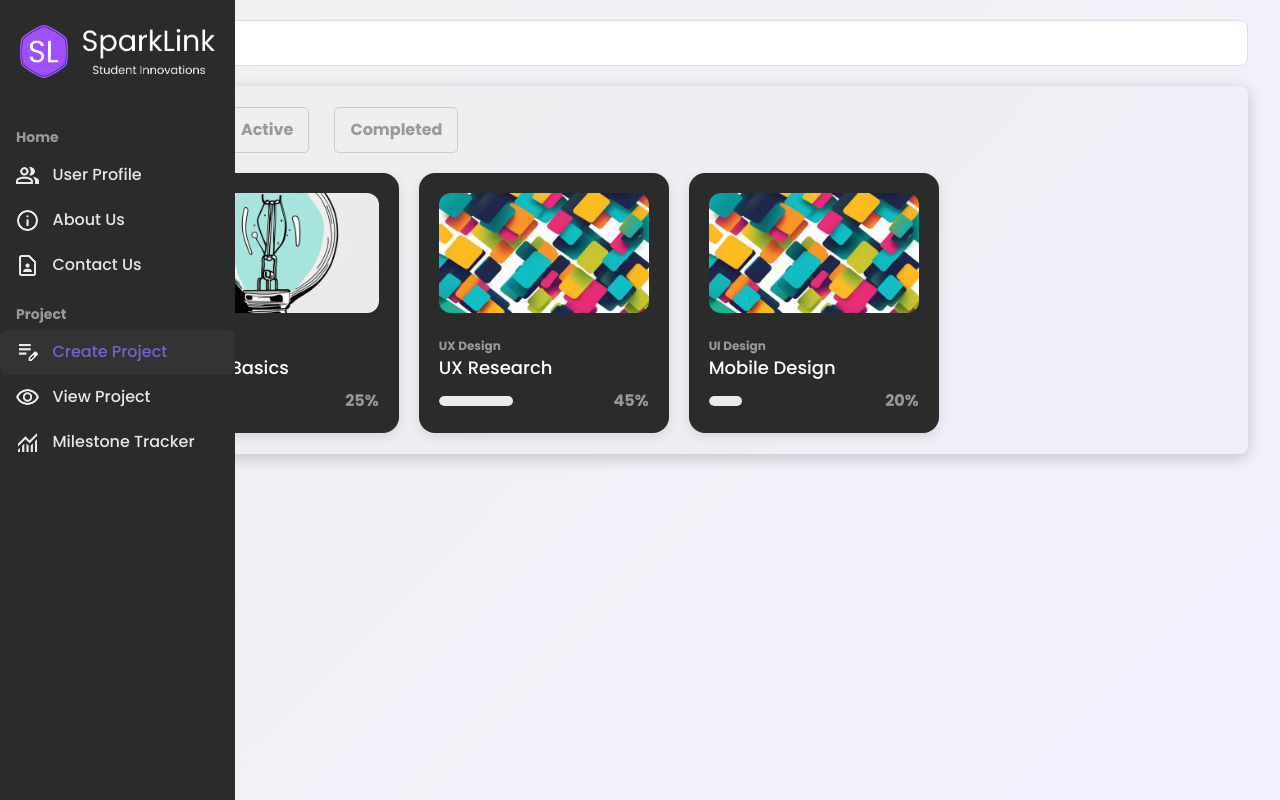
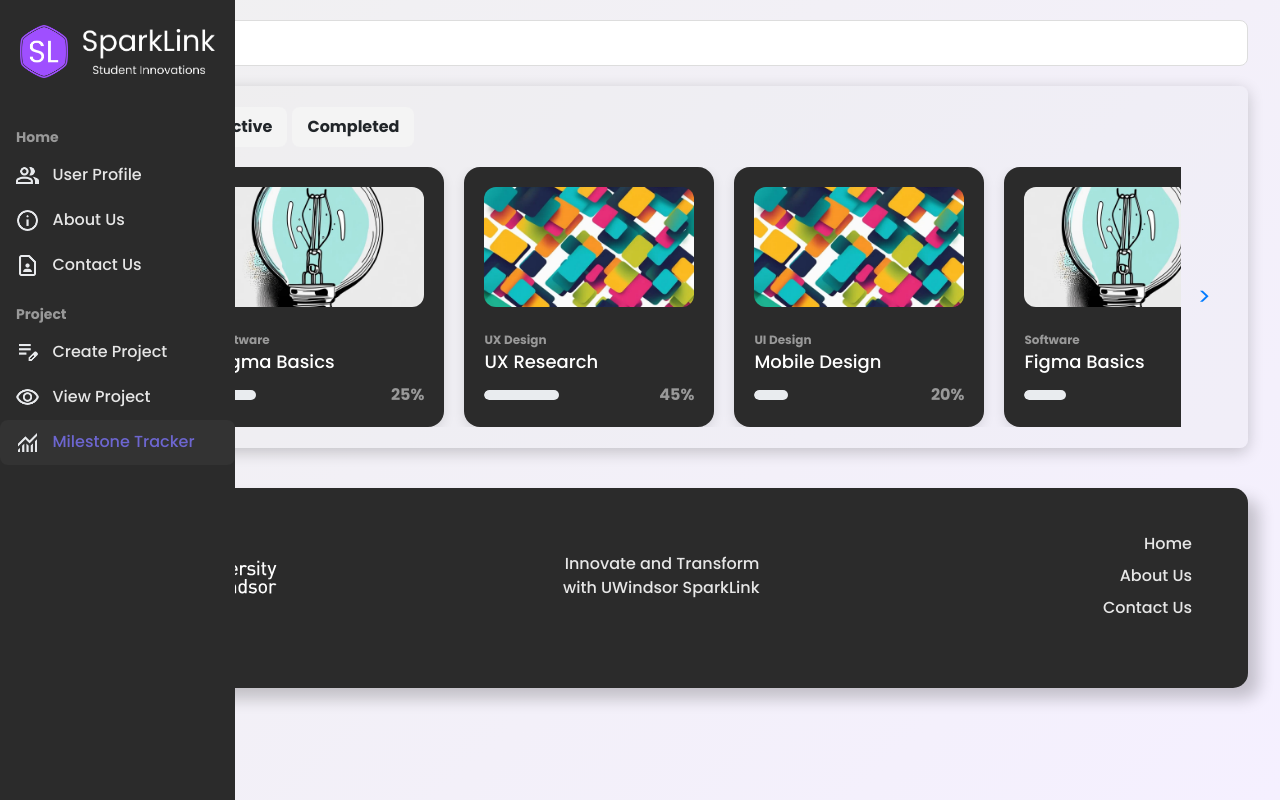
Before and after one commit to pooja-vish/SparkLink, a React (Create React App) app in the folder sparklink/: page /progress in a window 1280 px wide. Built offline with nearby package versions, Linux system fonts and the light colour scheme.

Commit message:
Progress Tracker, Menu and Footer

```diff
--- /dev/null
+++ b/sparklink/src/component/footer/FooterComponent.css
@@ -0,0 +1,26 @@
+/* .footer-container {
+    padding: 0 35px 35px 65px !important;
+} */
+
+.container-fluid.footer-background {
+    /* background: linear-gradient(135deg, #2b2b2b, #555555 70%, #888888); */
+    background-color: #2b2b2b;
+    border-radius: 15px;
+    height: 200px;
+    padding: 20px;
+    margin: 10px 0;
+    box-shadow: 11px 11px 16px rgba(0, 0, 0, 0.2);
+    transition: transform 0.2s, box-shadow 0.2s;
+}
+
+.text-footer {
+    font-family: "Poppins", sans-serif;
+    font-weight: 500;
+    color: #E6E6E6;
+    font-style: normal;
+}
+
+.UWindsor-footer-logo {
+    height: 45%;
+    width: 100%;
+}
--- /dev/null
+++ b/sparklink/src/component/footer/FooterComponent.jsx
@@ -0,0 +1,31 @@
+import React from 'react';
+import './FooterComponent.css';
+import UWindsor_logo from '../../assets/UWindsor-footer-logo.svg';
+
+const FooterComponent = () => {
+    return (
+        <>
+            <div className="footer-container">
+                <div className="container-fluid footer-background">
+                    <div className="row mt-4">
+                        <div className="col-2 px-4">
+                            <img src={UWindsor_logo} alt="Logo" className='UWindsor-footer-logo' />
+                        </div>
+                        <div className="col-5 text-footer text-end">
+                            Innovate and Transform
+                            <br />
+                            with UWindsor SparkLink
+                        </div>
+                        <div className="col-5 text-end px-5">
+                            <div className="text-footer">Home</div>
+                            <div className="text-footer mt-2">About Us</div>
+                            <div className="text-footer mt-2">Contact Us</div>
+                        </div>
+                    </div>
+                </div>
+            </div>
+        </>
+    )
+}
+
+export default FooterComponent;
--- a/sparklink/src/component/home/HomeComponent.css
+++ b/sparklink/src/component/home/HomeComponent.css
@@ -267,3 +267,7 @@
         padding-left: 15%;
     }
 }
+
+.home-footer-container {
+    padding: 0 38px 38px 65px !important;
+}
--- a/sparklink/src/component/home/HomeComponent.jsx
+++ b/sparklink/src/component/home/HomeComponent.jsx
@@ -6,6 +6,7 @@ import lightbulb_img from '../../assets/lightbulb.png';
 import profile_img from '../../assets/user.png';
 import progress_img from '../../assets/progress.png';
 import MenuComponent from '../menu/MenuComponent';
+import FooterComponent from '../footer/FooterComponent';
 
 const HomeComponent = () => {
     return (
@@ -178,6 +179,10 @@ const HomeComponent = () => {
                     </div>
                 </div>
             </div>
+
+            <div className="home-footer-container">
+                <FooterComponent></FooterComponent>
+            </div>
         </>
     );
 }
--- a/sparklink/src/component/menu/MenuComponent.jsx
+++ b/sparklink/src/component/menu/MenuComponent.jsx
@@ -34,34 +34,35 @@ const MenuComponent = () => {
                                 <Collapse in={open}>
                                     <div className='navBackground_expanded text-center mt-3'>
                                         <div className="logo text-center">
-                                            <img src={sparklink_icon}
-                                                className='nav_menu_icon' alt=''></img>
-                                            <img src={sparklink_logo} alt="Logo" className="sparklink_logo" style={{ marginLeft: 15 }} />
+                                            <Link className='text-menu' to='/'>
+                                                <img src={sparklink_icon}
+                                                    className='nav_menu_icon' alt=''></img>
+                                                <img src={sparklink_logo} alt="Logo" className="sparklink_logo" style={{ marginLeft: 15 }} /></Link>
                                         </div>
                                         <ul className="nav navbar-nav mt-5">
                                             <div className="text-menu-category text-start px-3">Home</div>
-                                            <li className={getNavItemClass('/progress2')}>
+                                            <li className={getNavItemClass('/profile')}>
                                                 <span style={{ cursor: 'pointer' }}>
-                                                    <Link className='text-menu' to='/progress'>
+                                                    <Link className='text-menu' to='/profile'>
                                                         <img src={profile_icon}
                                                             className='nav_sub_menu_icon' alt='' style={{ marginLeft: 15 }}></img>
                                                         &nbsp;&nbsp;&nbsp;User Profile</Link>
                                                 </span>
                                             </li>
-                                            {role === '' && (<li className={getNavItemClass('/progress1')}>
+                                            {role === '' && (<li className={getNavItemClass('/about')}>
                                                 <span style={{ cursor: 'pointer' }}>
-                                                    <Link className='text-menu' to='/progress'>
+                                                    <Link className='text-menu' to='/about'>
                                                         <img src={about_icon}
                                                             className='nav_sub_menu_icon' alt='' style={{ marginLeft: 15 }}></img>
                                                         &nbsp;&nbsp;&nbsp;About Us</Link>
                                                 </span>
                                             </li>)}
-                                            {role === '' && (<li className={getNavItemClass('/diagnosis')}>
+                                            {role === '' && (<li className={getNavItemClass('/contact')}>
                                                 <span style={{ cursor: 'pointer' }}>
                                                     <Link style={{
                                                         fontFamily: '"Poppins", sans-serif', fontWeight: 500,
                                                         color: '#E6E6E6', fontStyle: 'normal'
-                                                    }} to='/diagnosis'>
+                                                    }} to='/contact'>
                                                         <img src={contact_icon}
                                                             className='nav_sub_menu_icon' alt='' style={{ marginLeft: 15 }}></img>
                                                         &nbsp;&nbsp;&nbsp;Contact Us</Link>
@@ -70,28 +71,28 @@ const MenuComponent = () => {
                                         </ul>
                                         <ul className="nav navbar-nav mt-3">
                                             <div className="text-menu-category text-start px-3">Project</div>
-                                            <li className={getNavItemClass('/progress')}>
+                                            <li className={getNavItemClass('/create-project')}>
                                                 <span style={{ cursor: 'pointer' }}>
-                                                    <Link className='text-menu' to='/progress'>
+                                                    <Link className='text-menu' to='/create-project'>
                                                         <img src={create_icon}
                                                             className='nav_sub_menu_icon' alt='' style={{ marginLeft: 15 }}></img>
                                                         &nbsp;&nbsp;&nbsp;Create Project</Link>
                                                 </span>
                                             </li>
-                                            {role === '' && (<li className={getNavItemClass('/progress1')}>
+                                            {role === '' && (<li className={getNavItemClass('/view-project')}>
                                                 <span style={{ cursor: 'pointer' }}>
-                                                    <Link className='text-menu' to='/progress'>
+                                                    <Link className='text-menu' to='/view-project'>
                                                         <img src={view_icon}
                                                             className='nav_sub_menu_icon' alt='' style={{ marginLeft: 15 }}></img>
                                                         &nbsp;&nbsp;&nbsp;View Project</Link>
                                                 </span>
                                             </li>)}
-                                            {role === '' && (<li className={getNavItemClass('/diagnosis')}>
+                                            {role === '' && (<li className={getNavItemClass('/progress')}>
                                                 <span style={{ cursor: 'pointer' }}>
                                                     <Link style={{
                                                         fontFamily: '"Poppins", sans-serif', fontWeight: 500,
                                                         color: '#E6E6E6', fontStyle: 'normal'
-                                                    }} to='/diagnosis'>
+                                                    }} to='/progress'>
                                                         <img src={milestone_icon}
                                                             className='nav_sub_menu_icon' alt='' style={{ marginLeft: 15 }}></img>
                                                         &nbsp;&nbsp;&nbsp;Milestone Tracker</Link>
--- a/sparklink/src/component/progress-tracker/ProgressTrackerComponent.css
+++ b/sparklink/src/component/progress-tracker/ProgressTrackerComponent.css
@@ -10,7 +10,6 @@
     margin: 0 auto;
     font-family: "Poppins", system-ui;
     font-weight: 300;
-    font-style: normal;
 }
 
 /* Search Bar */
@@ -29,37 +28,92 @@
 }
 
 /* Tabs */
-.tabs {
-    display: flex;
-    gap: 20px;
+.tabs-wrapper {
     margin-bottom: 20px;
 }
 
+.tabs {
+    display: flex;
+    justify-content: flex-start;
+    gap: 5px;
+}
+
 .tab {
+    padding: 8px 15px;
+    cursor: pointer;
     font-size: 16px;
     font-weight: bold;
-    color: #999;
+    background-color: #f4f4f4;
+    border-radius: 8px;
+    transition: background-color 0.3s ease;
+}
+
+.tab.active {
+    background-color: #007bff;
+    color: white;
+}
+
+.tab:hover {
+    background-color: #007bff;
+    color: white;
+}
+
+/* Progress Card Layout */
+.progress-card-layout {
+    display: flex;
+    align-items: center;
+    justify-content: space-between;
+    position: relative;
+}
+
+.progress-background-card {
+    height: auto;
+    max-width: 100% !important;
+    object-fit: contain;
+    background-color: rgba(211, 211, 211, 0.1);
+    border: 1px solid transparent;
+    border-radius: 8px;
+    padding: 20px;
+    margin: 10px 0;
+    box-shadow: 0 4px 16px rgba(0, 0, 0, 0.2);
+    transition: transform 0.2s, box-shadow 0.2s;
+    overflow-y: auto;
+}
+
+/* Arrow Container */
+.arrow-container {
+    width: 50px; /* Set width for arrow container */
+    display: flex;
+    align-items: start;
+    justify-content: center;
+}
+
+.scroll-button {
+    background-color: transparent;
+    border: none;
+    font-size: 24px;
+    color: #007bff;
     cursor: pointer;
 }
 
-.tab.active {
-    color: black;
-    border-bottom: 2px solid black;
+/* Scrollable Progress Items */
+.progress-items {
+    display: flex;
+    gap: 20px;
+    overflow-x: hidden;
+    scroll-behavior: smooth;
+    transform: translateZ(0);
+    width: 100%; /* Allow the progress items to take up the full width */
 }
 
 /* Progress Cards */
-.progress-items {
-    cursor: pointer !important;
-    display: flex;
-    gap: 20px;
-}
-
 .progress-card {
     background-color: #2b2b2b;
     color: white;
     padding: 20px;
     border-radius: 16px;
     width: 250px;
+    min-width: 250px;
     position: relative;
     box-shadow: 0 4px 12px rgba(0, 0, 0, 0.1);
     transition: transform 0.2s ease-in-out;
@@ -69,13 +123,15 @@
     transform: translateY(-10px);
 }
 
-/* .progress-image {
+/* Progress Image */
+.progress-image {
     width: 100%;
     height: 120px;
-    background-color: #444;
     border-radius: 12px;
     margin-bottom: 20px;
-} */
+    background-size: cover;
+    background-position: center;
+}
 
 /* Progress Content */
 .progress-category {
@@ -92,98 +148,35 @@
 /* Progress Bar */
 .progress-bar-container {
     display: flex;
-    align-items: center; /* Center align items vertically */
-    margin-top: 10px; /* Space above progress bar */
+    align-items: center;
+    margin-top: 10px;
 }
 
 .progress-bar {
-    flex-grow: 1; /* Allow progress bar to take available space */
-    height: 10px; /* Height of the progress bar */
-    background-color: #e0e0e0; /* Light gray background for the bar */
-    border-radius: 5px; /* Rounded corners */
-    position: relative; /* For positioning the inner progress */
-    margin-right: 10px; /* Space between the progress bar and text */
+    flex-grow: 1;
+    height: 10px;
+    background-color: #e0e0e0;
+    border-radius: 5px;
+    position: relative;
+    margin-right: 10px;
 }
 
 .progress {
-    height: 100%; /* Fill the height of the bar */
-    background-color: #007bff; /* Blue color for the progress */
-    border-radius: 5px; /* Rounded corners */
+    height: 100%;
+    background-color: #007bff;
+    border-radius: 5px;
 }
 
 .progress-text {
-    font-weight: bold; /* Bold text for visibility */
-    color: #999; /* Dark text color */
+    font-weight: bold;
+    color: #999;
 }
 
-.progress-image {
-    width: 100%;
-    height: 120px;
-    border-radius: 12px;
-    margin-bottom: 20px;
-    /* background-image: url('../../assets/user.png');
-    background-size: cover;
-    background-position: center;  */
-    position: relative;
-    display: flex;
-    justify-content: center;
-    align-items: center;
-    color: white;
-    /* Icon color */
-    font-size: 2em;
-    /* Icon size */
-    transition: transform 0.2s ease;
-    /* Smooth transition */
+/* Description */
+.description {
+    margin-top: 20px;
 }
 
-.progress-image:hover {
-    transform: scale(1.05);
-    /* Slightly scale on hover */
+.progress-footer-container {
+    padding: 0 20px !important;
 }
-
-/* Optional: Add additional styles for the icon */
-.progress-image i {
-    opacity: 0.8;
-    /* Make icon slightly transparent */
-}
-
-.progress-card:hover .progress-image i {
-    opacity: 1;
-    /* Fully visible on card hover */
-}
-
-.progress_card_layout {
-    height: auto;
-    max-width: 100% !important;
-    object-fit: contain;
-    background-color: rgba(211, 211, 211, 0.1);
-    border: 1px solid transparent;
-    border-radius: 8px;
-    padding: 20px;
-    margin: 10px 0;
-    box-shadow: 0 4px 16px rgba(0, 0, 0, 0.2);
-    transition: transform 0.2s, box-shadow 0.2s;
-    overflow-y: auto;
-}
-
-.tab {
-    cursor: pointer;
-    padding: 10px 15px;
-    border: 1px solid #ccc;
-    margin-right: 5px;
-    border-radius: 5px;
-}
-
-.tab.active {
-    background-color: #007bff;
-    color: white;
-    border: none;
-}
-
-.tab:hover {
-    background-color: rgba(0, 123, 255, 0.1);
-    color: #007bff;
-    border: 1px solid #007bff;
-}
-
-/* Sidebar menu */
--- a/sparklink/src/component/progress-tracker/ProgressTrackerComponent.jsx
+++ b/sparklink/src/component/progress-tracker/ProgressTrackerComponent.jsx
@@ -1,56 +1,97 @@
-import React, { useState } from 'react';
+import React, { useState, useRef } from 'react';
 import './ProgressTrackerComponent.css';
-import MenuComponent from '../../component/menu/MenuComponent';
-import MasterComponent from '../MasterComponent';
+import MenuComponent from '../menu/MenuComponent';
+import FooterComponent from '../footer/FooterComponent';
 
 const ProgressTrackerComponent = () => {
     const progressItems = [
         { category: 'Software', title: 'Figma Basics', progress: 25, imageUrl: require('../../assets/lightbulb.png'), status: 'Active' },
         { category: 'UX Design', title: 'UX Research', progress: 45, imageUrl: require('../../assets/user.png'), status: 'Completed' },
+        { category: 'UI Design', title: 'Mobile Design', progress: 20, imageUrl: require('../../assets/user.png'), status: 'Active' },
+        { category: 'Software', title: 'Figma Basics', progress: 25, imageUrl: require('../../assets/lightbulb.png'), status: 'Active' },
+        { category: 'UX Design', title: 'UX Research', progress: 45, imageUrl: require('../../assets/user.png'), status: 'Completed' },
+        { category: 'UI Design', title: 'Mobile Design', progress: 20, imageUrl: require('../../assets/user.png'), status: 'Active' },
+        { category: 'Software', title: 'Figma Basics', progress: 25, imageUrl: require('../../assets/lightbulb.png'), status: 'Active' },
+        { category: 'UX Design', title: 'UX Research', progress: 45, imageUrl: require('../../assets/user.png'), status: 'Completed' },
         { category: 'UI Design', title: 'Mobile Design', progress: 20, imageUrl: require('../../assets/user.png'), status: 'Active' }
+        // Add more items as needed
     ];
 
-    const [selectedTab, setSelectedTab] = useState('All'); // Track the selected tab
-    const [activeProgressIndex, setActiveProgressIndex] = useState(null); // Track active progress item
+    const [selectedTab, setSelectedTab] = useState('All');
+    const [activeProgressIndex, setActiveProgressIndex] = useState(null);
+    const progressListRef = useRef(null);
 
     const handleTabClick = (tab) => {
         setSelectedTab(tab);
-        setActiveProgressIndex(null); // Reset active progress item when switching tabs
+        setActiveProgressIndex(null);
     };
 
     const handleProgressClick = (index) => {
-        setActiveProgressIndex(activeProgressIndex === index ? null : index); // Toggle active progress item
+        setActiveProgressIndex(activeProgressIndex === index ? null : index);
     };
 
-    // Filter progress items based on the selected tab
     const filteredProgressItems = progressItems.filter((item) => {
-        if (selectedTab === 'All') return true; // Show all items
-        return item.status === selectedTab; // Show items based on their status
+        if (selectedTab === 'All') return true;
+        return item.status === selectedTab;
     });
+
+    // const scroll = (direction) => {
+    //     if (progressListRef.current) {
+    //         const scrollAmount = direction === 'left' ? -1000 : 1000;
+    //         progressListRef.current.scrollBy({ left: scrollAmount, behavior: 'smooth' });
+    //     }
+    // };
+
+    const throttle = (func, limit) => {
+        let inThrottle;
+        return function () {
+            const args = arguments;
+            const context = this;
+            if (!inThrottle) {
+                func.apply(context, args);
+                inThrottle = true;
+                setTimeout(() => (inThrottle = false), limit);
+            }
+        };
+    };
+
+    // Apply throttle to scroll function
+    const scroll = throttle((direction) => {
+        if (progressListRef.current) {
+            const scrollAmount = direction === 'left' ? -1000 : 1000;
+            progressListRef.current.scrollBy({ left: scrollAmount, behavior: 'smooth' });
+        }
+    }, 1500);  // Throttling with a 300ms delay
+
 
     return (
         <>
             <div className="container-fluid">
-                <MenuComponent></MenuComponent>
+                <MenuComponent />
                 <div className="row">
                     <div className="col-1"></div>
                     <div className="col-11">
                         <div className="progress-tracker">
-                            {/* Search Bar */}
                             <div className="search-container">
                                 <input type="text" placeholder="Search" className="search-input" />
                             </div>
 
-                            <div className='progress_card_layout'>
-                                {/* Tabs */}
+                            <div className="progress-background-card">
+                                <div className="tabs-wrapper">
                                     <div className="tabs">
                                         <span className={`tab ${selectedTab === 'All' ? 'active' : ''}`} onClick={() => handleTabClick('All')}>All</span>
                                         <span className={`tab ${selectedTab === 'Active' ? 'active' : ''}`} onClick={() => handleTabClick('Active')}>Active</span>
                                         <span className={`tab ${selectedTab === 'Completed' ? 'active' : ''}`} onClick={() => handleTabClick('Completed')}>Completed</span>
                                     </div>
+                                </div>
 
-                                {/* Progress Cards */}
-                                <div className="progress-items">
+                                {/* Progress Cards Layout with Arrows Outside the Scrollable Area */}
+                                <div className="progress-card-layout">
+                                    <div className="arrow-container left-arrow">
+                                        <button className="scroll-button" onClick={() => scroll('left')}>&lt;</button>
+                                    </div>
+
+                                    <div className="progress-items" ref={progressListRef}>
                                         {filteredProgressItems.map((item, index) => (
                                             <div key={index} className="progress-card" onClick={() => handleProgressClick(index)}>
                                                 <div className="progress-image"
@@ -58,7 +99,8 @@ const ProgressTrackerComponent = () => {
                                                         backgroundImage: `url(${item.imageUrl})`,
                                                         backgroundSize: 'cover',
                                                         backgroundPosition: 'center'
-                                                }}></div>
+                                                    }} loading="lazy">
+                                                </div>
                                                 <div className="progress-content">
                                                     <span className="progress-category">{item.category}</span>
                                                     <h3 className="progress-title">{item.title}</h3>
@@ -66,14 +108,18 @@ const ProgressTrackerComponent = () => {
                                                         <div className="progress-bar">
                                                             <div className="progress" style={{ width: `${item.progress}%` }}></div>
                                                         </div>
-                                                    <span className="progress-text">{item.progress}%</span> {/* Show progress percentage */}
+                                                        <span className="progress-text">{item.progress}%</span>
                                                     </div>
                                                 </div>
                                             </div>
                                         ))}
                                     </div>
 
-                                {/* Description Section for Active Progress Item */}
+                                    <div className="arrow-container right-arrow">
+                                        <button className="scroll-button" onClick={() => scroll('right')}>&gt;</button>
+                                    </div>
+                                </div>
+
                                 {activeProgressIndex !== null && (
                                     <div className="description">
                                         <h4>{filteredProgressItems[activeProgressIndex].title} Description</h4>
@@ -81,6 +127,9 @@ const ProgressTrackerComponent = () => {
                                     </div>
                                 )}
                             </div>
+                        </div>
+                        <div className="progress-footer-container">
+                            <FooterComponent></FooterComponent>
                         </div>
                     </div>
                 </div>
```
Also changed, not shown: sparklink/src/assets/UWindsor-footer-logo.svg (added). Lines whose indentation alone changed are shown as unchanged.
